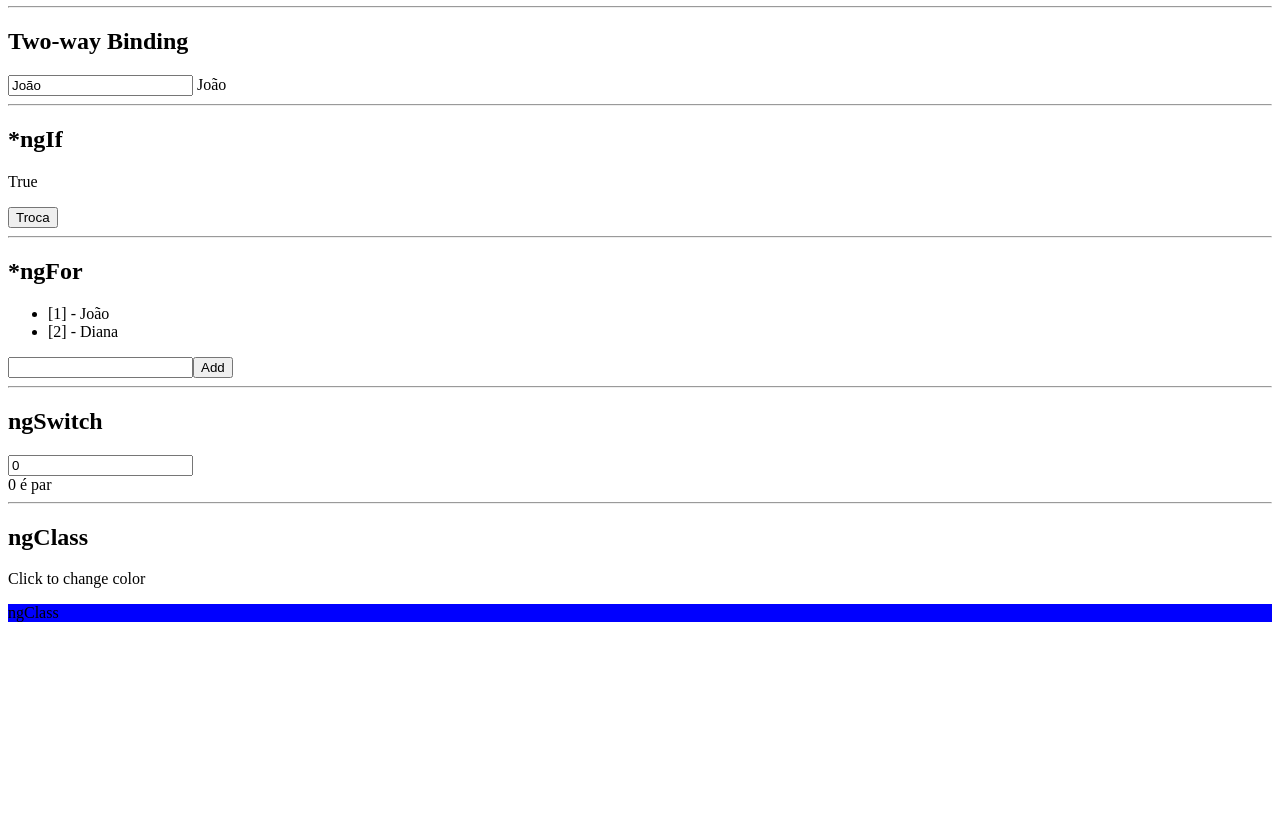
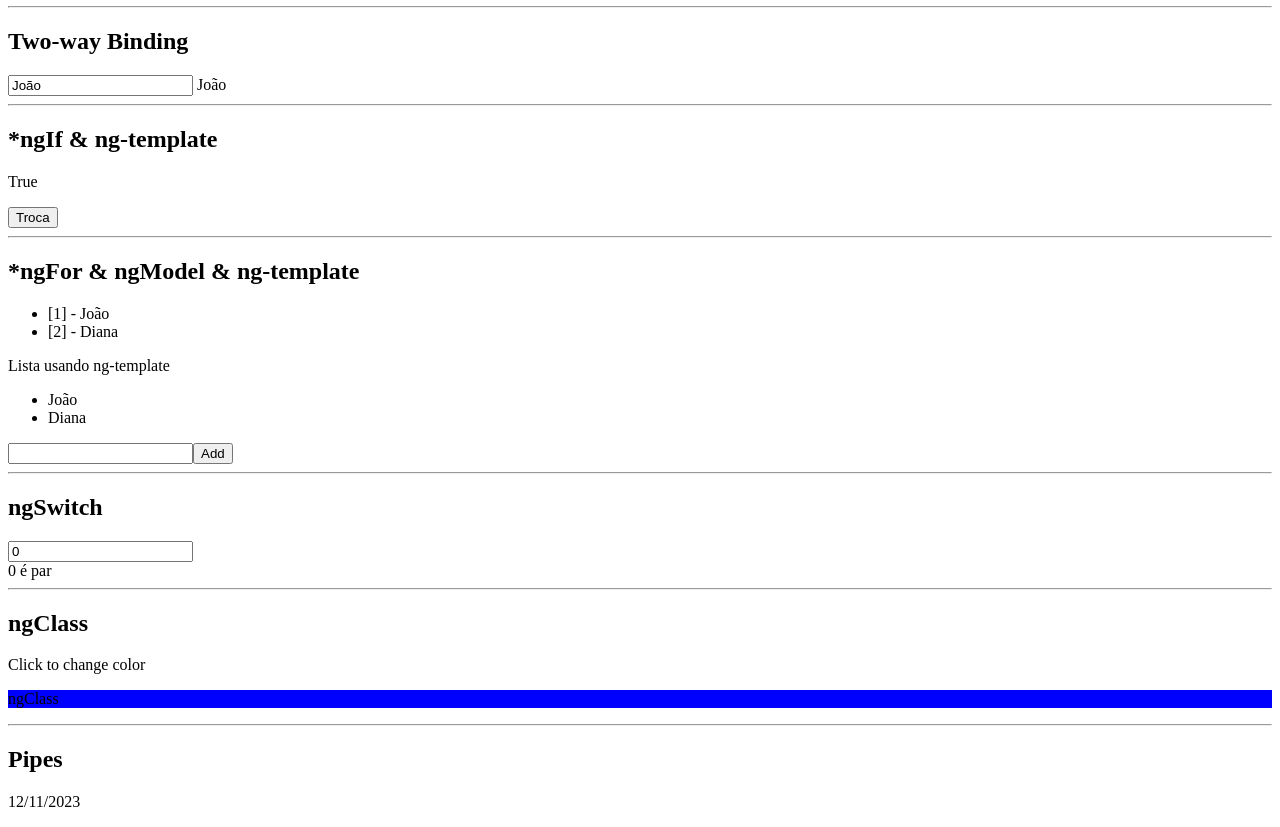
Before and after one commit to joaohqueiroz/angular-basics, an Angular app: page / in a window 1280 px wide. Shown: the part 746-1573 px from the top of the page. Before the commit the page ends 1384 px from the top, so only its background shows below. Built offline with nearby package versions, Linux system fonts and the light colour scheme.

Commit message:
learning Pipes

```diff
--- a/src/app/attributes-directives/attributes-directives.component.html
+++ b/src/app/attributes-directives/attributes-directives.component.html
@@ -4,3 +4,8 @@
 
 <p>Click to change color</p>
 <p (click)="handleIsActive()" [ngClass]="{'active': isActive, 'disabled': !isActive}">ngClass</p>
+
+<hr>
+
+<h2>Pipes</h2>
+<p>{{date | date: 'dd/MM/yyyy'}}</p>
--- a/src/app/attributes-directives/attributes-directives.component.ts
+++ b/src/app/attributes-directives/attributes-directives.component.ts
@@ -7,6 +7,7 @@ import { Component } from '@angular/core';
 })
 export class AttributesDirectivesComponent {
   public isActive: boolean = true;
+  public date: Date = new Date();
 
   public handleIsActive = (): boolean => (this.isActive = !this.isActive);
 }
--- a/src/app/structural-directives/structural-directives.component.html
+++ b/src/app/structural-directives/structural-directives.component.html
@@ -1,6 +1,6 @@
 <hr>
 
-<h2>*ngIf</h2>
+<h2>*ngIf & ng-template</h2>
 <p *ngIf="condition; else elseBlock">True</p>
 <ng-template #elseBlock>
   <p>False</p>
@@ -9,9 +9,15 @@
 
 <hr>
 
-<h2>*ngFor</h2>
+<h2>*ngFor & ngModel & ng-template</h2>
 <ul>
   <li *ngFor="let item of list; let i = index;">[{{i+1}}] - {{item.nome}}</li>
+</ul>
+<p>Lista usando ng-template</p>
+<ul>
+  <ng-template ngFor let-item [ngForOf]="list">
+    <li>{{item.nome}}</li>
+  </ng-template>
 </ul>
 
 <input type="text" [(ngModel)]="nome">
```
